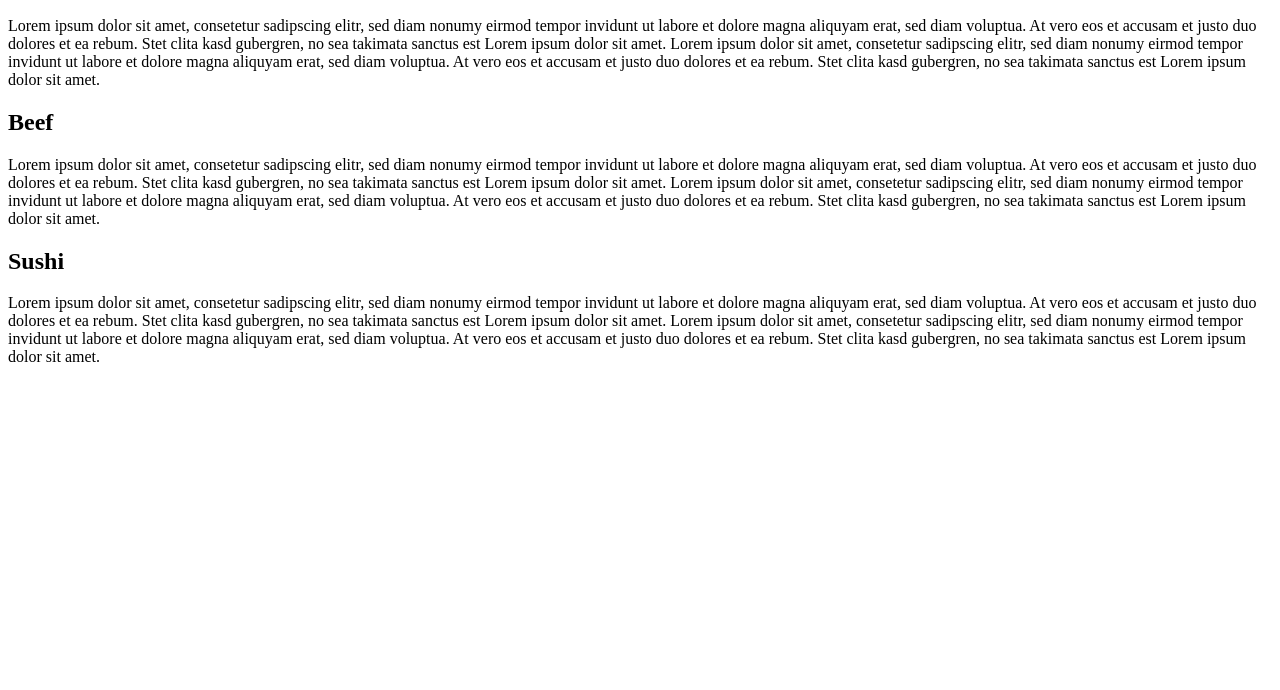
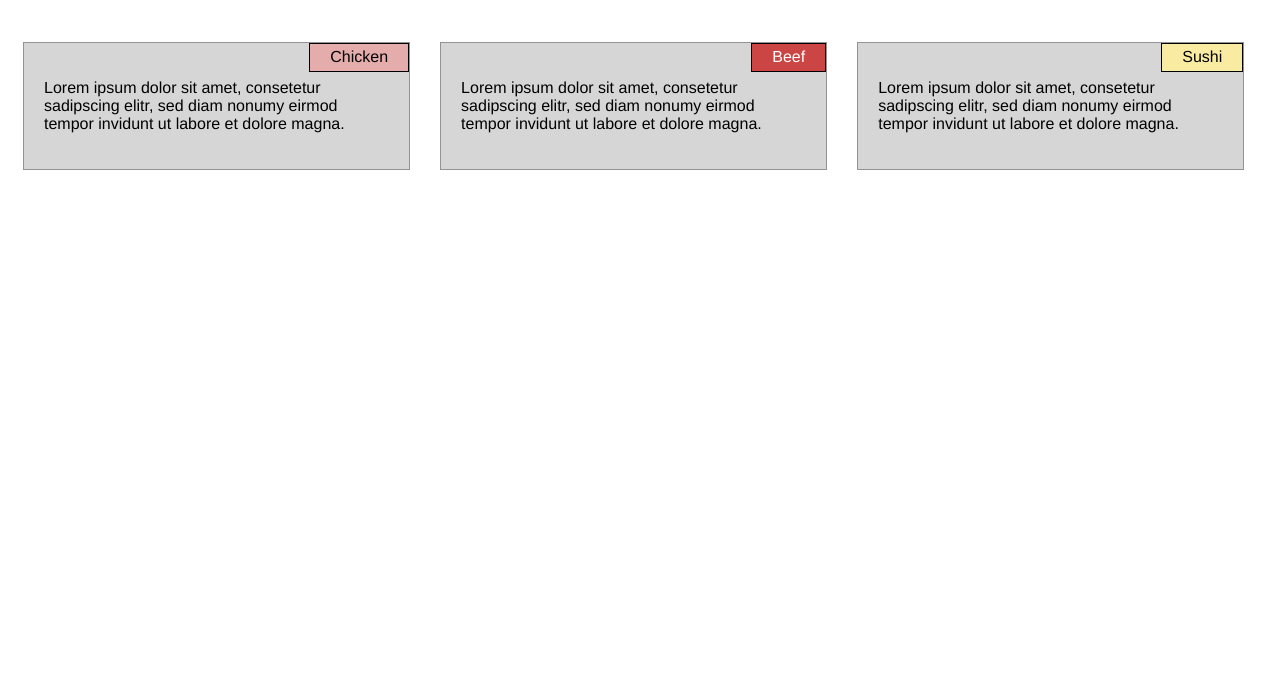
Before and after one commit to tzhongdev/HTML-CSS-and-Javascript-for-Web-Developers, a plain HTML site: page mod2_solutions/index.html in a window 1280 px wide. Shown: the part 110-800 px from the top of the page. Drawn offline with Linux system fonts and the light colour scheme.

Commit message:
final version index html + css

```diff
--- a/mod2_solutions/css/stylesheet.css
+++ b/mod2_solutions/css/stylesheet.css
@@ -1,3 +1,72 @@
+/******** Base Styles **********/
 * {
   box-sizing: border-box;
 }
+
+body {
+  font-family: Helvetica;
+}
+
+h1 {
+  text-align: center;
+  margin: 50px;
+}
+
+.content {
+  border: 1px solid #939393;
+  margin: 15px;
+  background-color: #d6d6d6;
+}
+
+#title1{
+  border: 1px solid black;
+  float: right;
+  background-color: #e5acac;
+  padding: 4px 20px 5px 20px;
+}
+
+#title2 {
+  border: 1px solid black;
+  float: right;
+  background-color: #cc4545;
+  color: white;
+  padding: 4px 20px 5px 20px;
+}
+
+#title3 {
+  border: 1px solid black;
+  float: right;
+  background-color: #f9eca2;
+  padding: 4px 20px 5px 20px;
+}
+
+p {
+  padding: 20px;
+  margin-right: auto;
+  margin-left: auto;
+}
+/******** Desktop Device **********/
+@media (min-width: 992px) {
+  section{
+    width: 33%;
+    float: left;
+  }
+}
+
+/******** Tablet Device **********/
+@media (min-width: 768px) and (max-width: 991px) {
+  section {
+    width: 50%;
+    float: left;
+  }
+  #sec3 {
+    width: 100%;
+  }
+ }
+
+/******** Mobile Device **********/
+@media (max-width: 767px) {
+  section {
+    width: 100%;
+  }
+}
--- a/mod2_solutions/index.html
+++ b/mod2_solutions/index.html
@@ -1,39 +1,38 @@
 <!DOCTYPE html>
 <html>
 <head>
-  <title>Assignment Solotion for Module 2</title>
+  <title>Assignment Solution for Module 2</title>
   <meta charset="utf-8">
-  <link rel="stylesheet" type="text/css" href="css/stylesheet.css">
+  <meta name="viewport" content="width=device-width, initial-scale=1">
+  <link rel="stylesheet" type="text/css" href="css/stylesheet.css" media="screen">
 </head>
 <body>
-  <h1>Our Menu</h1>
-  <section>
-    <h2>Chicken</h2>
-    <p>Lorem ipsum dolor sit amet, consetetur sadipscing elitr, sed diam nonumy eirmod tempor
-    invidunt ut labore et dolore magna aliquyam erat, sed diam voluptua. At vero eos et accusam et justo duo dolores et ea rebum.
-    Stet clita kasd gubergren, no sea takimata sanctus est Lorem ipsum dolor sit amet.
-    Lorem ipsum dolor sit amet, consetetur sadipscing elitr, sed diam nonumy eirmod tempor invidunt ut labore et dolore magna aliquyam erat, sed diam voluptua.
-    At vero eos et accusam et justo duo dolores et ea rebum.
-    Stet clita kasd gubergren, no sea takimata sanctus est Lorem ipsum dolor sit amet.</p>
+<h1>Our Menu</h1>
+  <section id="sec1">
+    <div class="content">
+      <div id="title1">Chicken</div>
+      <p>Lorem ipsum dolor sit amet, consetetur sadipscing elitr, sed diam nonumy eirmod tempor
+          invidunt ut labore et dolore magna.
+      </p>
+    </div>
   </section>
-  <section>
-    <h2>Beef</h2>
-    <p>Lorem ipsum dolor sit amet, consetetur sadipscing elitr, sed diam nonumy eirmod tempor
-    invidunt ut labore et dolore magna aliquyam erat, sed diam voluptua. At vero eos et accusam et justo duo dolores et ea rebum.
-    Stet clita kasd gubergren, no sea takimata sanctus est Lorem ipsum dolor sit amet.
-    Lorem ipsum dolor sit amet, consetetur sadipscing elitr, sed diam nonumy eirmod tempor invidunt ut labore et dolore magna aliquyam erat, sed diam voluptua.
-    At vero eos et accusam et justo duo dolores et ea rebum.
-    Stet clita kasd gubergren, no sea takimata sanctus est Lorem ipsum dolor sit amet.</p>
+  <section id="sec2">
+    <div class="content">
+      <div id="title2">Beef</div>
+      <p>Lorem ipsum dolor sit amet, consetetur sadipscing elitr, sed diam nonumy eirmod tempor
+          invidunt ut labore et dolore magna.
+      </p>
+    </div>
   </section>
-  <section>
-    <h2>Sushi</h2>
-    <p>Lorem ipsum dolor sit amet, consetetur sadipscing elitr, sed diam nonumy eirmod tempor
-    invidunt ut labore et dolore magna aliquyam erat, sed diam voluptua. At vero eos et accusam et justo duo dolores et ea rebum.
-    Stet clita kasd gubergren, no sea takimata sanctus est Lorem ipsum dolor sit amet.
-    Lorem ipsum dolor sit amet, consetetur sadipscing elitr, sed diam nonumy eirmod tempor invidunt ut labore et dolore magna aliquyam erat, sed diam voluptua.
-    At vero eos et accusam et justo duo dolores et ea rebum.
-    Stet clita kasd gubergren, no sea takimata sanctus est Lorem ipsum dolor sit amet.</p>
+  <section id="sec3">
+    <div class="content">
+      <div id="title3">Sushi</div>
+      <p>Lorem ipsum dolor sit amet, consetetur sadipscing elitr, sed diam nonumy eirmod tempor
+          invidunt ut labore et dolore magna.
+      </p>
+    </div>
   </section>
+
 
 </body>
 </html>
```
